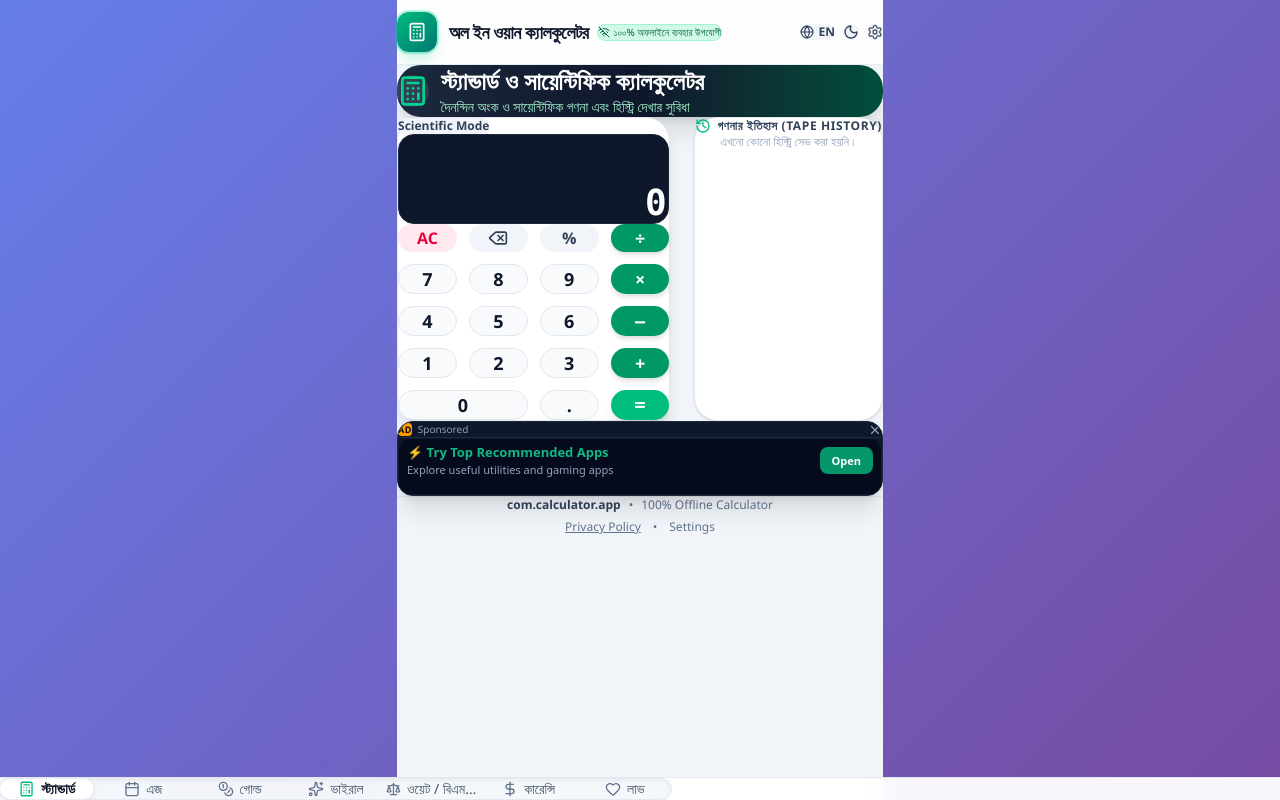
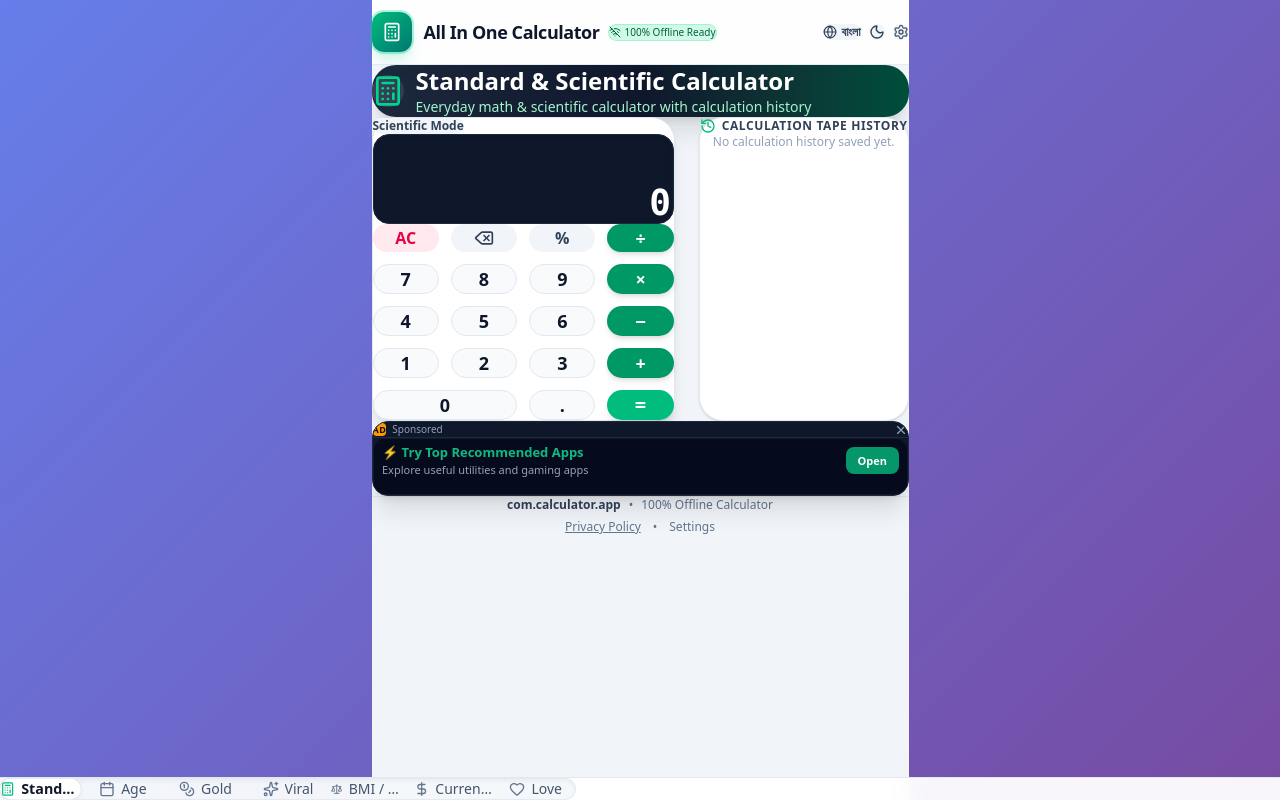
Before and after one commit to dakrish960-wq/All-In-One-Calculator, a React (Vite) app: page / in a window 1280 px wide. Built offline with nearby package versions, Linux system fonts and the light colour scheme; the HTML template or start-up script is replaced by a standard one.

Commit message:
Update App.tsx

```diff
--- a/src/App.tsx
+++ b/src/App.tsx
@@ -14,7 +14,8 @@
 import './App.css'
 
 function App() {
-  const [lang, setLang] = useState<Language>('bn')
+  // ১. অ্যাপ ওপেন করার সময় ডিফল্ট ভাষা ইংরেজি ('en')
+  const [lang, setLang] = useState<Language>('en')
   const [theme, setTheme] = useState<ThemeMode>('light')
   const [activeTab, setActiveTab] = useState<CalculatorType>('standard')
   const [isSettingsOpen, setIsSettingsOpen] = useState(false)
@@ -27,7 +28,7 @@
   })
 
   return (
-    <div className={theme === 'dark' ? 'dark bg-slate-950 text-slate-100 min-h-screen flex flex-col' : 'bg-slate-100 text-slate-900 min-h-screen flex flex-col'}>
+    <div className={theme === 'dark' ? 'dark bg-slate-950 text-slate-100 min-h-screen flex flex-col font-sans' : 'bg-slate-100 text-slate-900 min-h-screen flex flex-col font-sans'}>
       <Header
         lang={lang}
         setLang={setLang}
@@ -36,8 +37,8 @@
         onOpenSettings={() => setIsSettingsOpen(true)}
       />
 
-      {/* Main Content Scrollable Area */}
-      <main className="flex-1 max-w-2xl w-full mx-auto px-3 sm:px-4 pt-3 pb-36 overflow-y-auto space-y-4">
+      {/* ২. লেআউট ফিক্স: সাইডের স্পেসিং ঠিক রাখতে max-w-xl ও px-4 ব্যবহার করা হয়েছে */}
+      <main className="flex-1 max-w-xl w-full mx-auto px-4 sm:px-6 pt-4 pb-36 overflow-y-auto space-y-4">
         <div className="w-full">
           {activeTab === 'standard' && <StandardCalculator lang={lang} />}
           {activeTab === 'age' && <AgeCalculator lang={lang} />}
@@ -49,10 +50,12 @@
         </div>
 
         {/* Start.io Ad Banner Component */}
-        <AdBanner config={startIoConfig} lang={lang} />
+        <div className="my-2">
+          <AdBanner config={startIoConfig} lang={lang} />
+        </div>
 
         {/* Footer Info */}
-        <footer className="mt-6 mb-2 pt-4 border-t border-slate-200 dark:border-slate-800 flex flex-col items-center justify-center text-xs text-slate-500 dark:text-slate-400 gap-1.5 text-center">
+        <footer className="mt-6 mb-2 pt-4 border-t border-slate-200 dark:border-slate-800 flex flex-col items-center justify-center text-xs text-slate-500 dark:text-slate-400 gap-1.5 text-center px-2">
           <div className="flex items-center gap-2">
             <span className="font-semibold text-slate-700 dark:text-slate-300">com.calculator.app</span>
             <span>•</span>
@@ -78,9 +81,9 @@
         </footer>
       </main>
 
-      {/* Fixed Bottom Single Navigation */}
-      <div className="fixed bottom-0 left-0 right-0 z-50 bg-white/95 dark:bg-slate-900/95 backdrop-blur-md border-t border-slate-200 dark:border-slate-800 py-2 px-2 shadow-2xl">
-        <div className="max-w-2xl mx-auto">
+      {/* ৩. একক নেভিগেশন বার */}
+      <div className="fixed bottom-0 left-0 right-0 z-50 bg-white/95 dark:bg-slate-900/95 backdrop-blur-md border-t border-slate-200 dark:border-slate-800 py-2 px-3 shadow-2xl">
+        <div className="max-w-xl mx-auto">
           <Navigation
             activeTab={activeTab}
             setActiveTab={setActiveTab}
```
